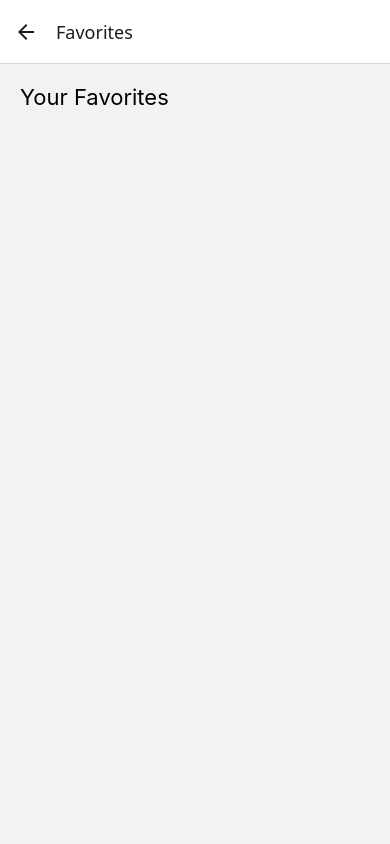
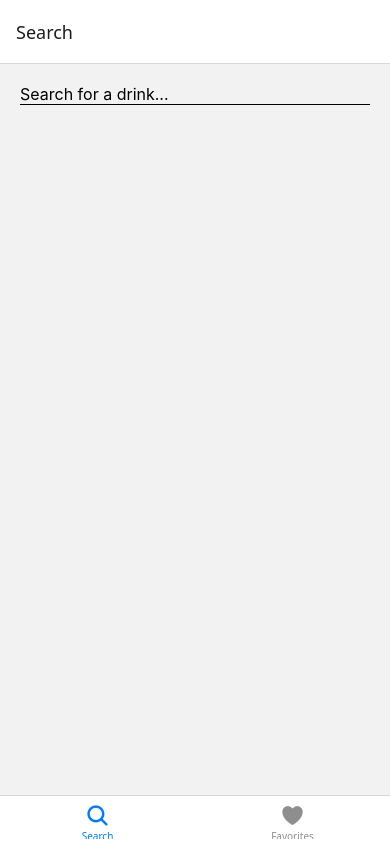
Before and after one commit to LastJonicorn/Cocktails_RN, a React Native app: screen /Favorites in a window 390 px wide. Built offline with nearby package versions, Linux system fonts and the light colour scheme.

Commit message:
Some work with style
Heart instead of button to save favorites, heart color is dynamic and is different if drink is already in favorites. Bottom tab navigator added for ease of use.

```diff
--- a/App.js
+++ b/App.js
@@ -1,24 +1,61 @@
 import React from 'react';
 import { NavigationContainer } from '@react-navigation/native';
+import { createBottomTabNavigator } from '@react-navigation/bottom-tabs';
 import { createNativeStackNavigator } from '@react-navigation/native-stack';
+import Icon from 'react-native-vector-icons/Ionicons';
 
 import SearchScreen from './Screens/SearchScreen';
+import FavoritesScreen from './Screens/FavoritesScreen';
 import DrinkDetailScreen from './Screens/DrinkDetailScreen';
-import FavoritesScreen from './Screens/FavoritesScreen';
 import FavoriteDetailScreen from './Screens/FavoriteDetailScreen';
 
-
+const Tab = createBottomTabNavigator();
 const Stack = createNativeStackNavigator();
 
+// --- Search stack ---
+function SearchStack() {
+  return (
+    <Stack.Navigator>
+      <Stack.Screen name="Search" component={SearchScreen} />
+      <Stack.Screen name="DrinkDetail" component={DrinkDetailScreen} />
+    </Stack.Navigator>
+  );
+}
+
+// --- Favorites stack ---
+function FavoritesStack() {
+  return (
+    <Stack.Navigator>
+      <Stack.Screen name="Favorites" component={FavoritesScreen} />
+      <Stack.Screen name="FavoriteDetail" component={FavoriteDetailScreen} />
+    </Stack.Navigator>
+  );
+}
+
+// --- App container ---
 export default function App() {
   return (
     <NavigationContainer>
-      <Stack.Navigator>
-        <Stack.Screen name="Search" component={SearchScreen} />
-        <Stack.Screen name="DrinkDetail" component={DrinkDetailScreen} />
-        <Stack.Screen name="Favorites" component={FavoritesScreen} />
-        <Stack.Screen name="FavoriteDetail" component={FavoriteDetailScreen} />
-      </Stack.Navigator>
+      <Tab.Navigator
+        screenOptions={({ route }) => ({
+          headerShown: false, // hide default tab header
+          tabBarIcon: ({ color, size }) => {
+            let iconName = route.name === 'SearchTab' ? 'search' : 'heart';
+            return <Icon name={iconName} size={size} color={color} />;
+          },
+        })}
+      >
+        <Tab.Screen
+          name="SearchTab"
+          component={SearchStack}
+          options={{ title: 'Search' }}
+        />
+        <Tab.Screen
+          name="FavoritesTab"
+          component={FavoritesStack}
+          options={{ title: 'Favorites' }}
+        />
+      </Tab.Navigator>
     </NavigationContainer>
   );
 }
--- a/Screens/DrinkDetailScreen.js
+++ b/Screens/DrinkDetailScreen.js
@@ -1,13 +1,32 @@
-import React from 'react';
-import { View, Text, Image, Button, ScrollView, Alert, SafeAreaView } from 'react-native';
-import { saveFavorite } from '../Utils/Storage';
+import React, { useState, useEffect } from 'react';
+import Icon from 'react-native-vector-icons/Ionicons';
+import { View, Text, Image, ScrollView, Alert, SafeAreaView, TouchableOpacity } from 'react-native';
+import { saveFavorite, getFavorites } from '../Utils/Storage';
+import globalStyles from '../Styles/Global';
 
 export default function DrinkDetailScreen({ route }) {
   const { drink } = route.params;
+  const [isFavorite, setIsFavorite] = useState(false);
+
+  useEffect(() => {
+    const checkIfFavorite = async () => {
+      const favorites = await getFavorites();
+      const exists = favorites.some(d => d.idDrink === drink.idDrink);
+      setIsFavorite(exists);
+    };
+    checkIfFavorite();
+  }, []);
 
   const handleSave = async () => {
+    if (isFavorite) {
+      Alert.alert("Already Saved", `${drink.strDrink} is already in your favorites.`);
+      return;
+    }
     try {
       const saved = await saveFavorite(drink);
+      if (saved) {
+        setIsFavorite(true);
+      }
     } catch (e) {
       console.error("Save error:", e);
       Alert.alert("Error", "Could not save this drink.");
@@ -15,41 +34,50 @@
   };
 
   return (
-    <SafeAreaView style={{ flex: 1 }}>
+    <SafeAreaView style={globalStyles.screen}>
       <ScrollView contentContainerStyle={{ padding: 20 }}>
+
+        {/* Title + Heart Icon Row */}
+        <View style={{ flexDirection: 'row', alignItems: 'center', marginBottom: 10 }}>
+          <Text style={[globalStyles.title, { flex: 1 }]}>
+            {drink.strDrink}
+          </Text>
+          <TouchableOpacity onPress={handleSave}>
+            <Icon
+              name={isFavorite ? 'heart' : 'heart-outline'}
+              size={50}
+              color={isFavorite ? 'red' : 'gray'}
+            />
+          </TouchableOpacity>
+        </View>
+
         <Image
           source={{ uri: drink.strDrinkThumb }}
-          style={{ width: '100%', height: 200, borderRadius: 10 }}
+          style={{ width: '100%', height: 300, borderRadius: 10 }}
         />
 
-        <Text style={{ fontSize: 24, fontWeight: 'bold', marginVertical: 10 }}>
-          {drink.strDrink}
-        </Text>
-        <Text style={{ fontStyle: 'italic', marginBottom: 10 }}>
+        <Text style={globalStyles.text}>
           {drink.strAlcoholic} • {drink.strCategory}
         </Text>
 
-        <Text style={{ fontWeight: 'bold', marginTop: 16 }}>Instructions</Text>
-        <Text>{drink.strInstructions}</Text>
+        <Text style={globalStyles.subhead}>Instructions</Text>
+        <Text style={globalStyles.text}>
+          {drink.strInstructions}
+        </Text>
 
-        <Text style={{ fontWeight: 'bold', fontSize: 18, marginTop: 16 }}>Ingredients</Text>
+        <Text style={globalStyles.subhead}>Ingredients</Text>
         {Array.from({ length: 15 }, (_, i) => {
           const ingredient = drink[`strIngredient${i + 1}`];
           const measure = drink[`strMeasure${i + 1}`];
           if (ingredient) {
             return (
-              <Text key={i} style={{ marginVertical: 2 }}>
+              <Text key={i} style={{ marginVertical: 2, fontSize: 15 }}>
                 • {measure ? `${measure.trim()} ` : ''}{ingredient}
               </Text>
             );
           }
           return null;
         })}
-          <Button
-            title="Save to Favorites"
-            onPress={handleSave}
-            color="#4CAF50"
-          />
       </ScrollView>
     </SafeAreaView>
   );
--- a/Screens/FavoritesScreen.js
+++ b/Screens/FavoritesScreen.js
@@ -41,7 +41,6 @@
 
   return (
     <View style={{ flex: 1, padding: 20 }}>
-      <Text style={{ fontSize: 22, marginBottom: 10 }}>Your Favorites</Text>
       <FlatList
         data={favorites}
         keyExtractor={(item) => item.idDrink}
--- a/Screens/SearchScreen.js
+++ b/Screens/SearchScreen.js
@@ -50,7 +50,6 @@
           </TouchableOpacity>
         )}
       />
-      <Button title="View Favorites" onPress={() => navigation.navigate('Favorites')} />
     </View>
   );
 }
--- /dev/null
+++ b/Styles/Colors.js
@@ -0,0 +1,6 @@
+export default {
+  primary: '#4CAF50',
+  background: '#fff',
+  text: '#222',
+  danger: '#e53935',
+};
--- /dev/null
+++ b/Styles/Global.js
@@ -0,0 +1,34 @@
+import { StyleSheet } from 'react-native';
+import colors from './Colors';
+
+export default StyleSheet.create({
+  screen: {
+    flex: 1,
+    backgroundColor: colors.background,
+    padding: 16,
+  },
+  title: {
+    fontSize: 30,
+    fontWeight: 'bold',
+    textAlign:'center',
+    color: colors.text,
+    marginBottom: 12,
+  },
+  subhead: {
+    fontSize: 25,
+    fontWeight: 'bold',
+    textAlign:'center',
+    color: colors.text,
+    marginBottom: 12,
+  },
+  text: {
+    fontSize: 15,
+    fontWeight: 'normal',
+    fontStyle: 'italic',
+    color: colors.text,
+    marginBottom: 12,
+  },
+  button: {
+    marginTop: 20,
+  },
+});
```
Also changed, not shown: package.json (+4 -3 lines), 1 other file (tests, documents, lock files or other folders).
